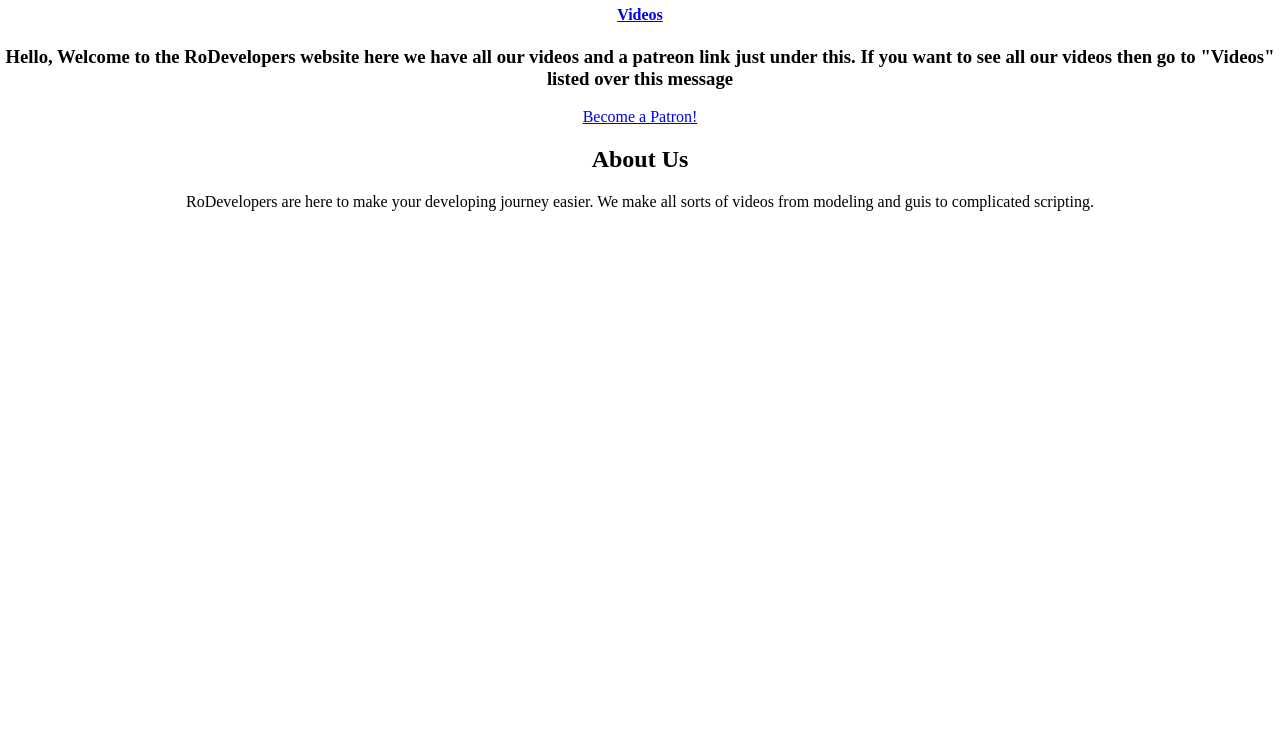
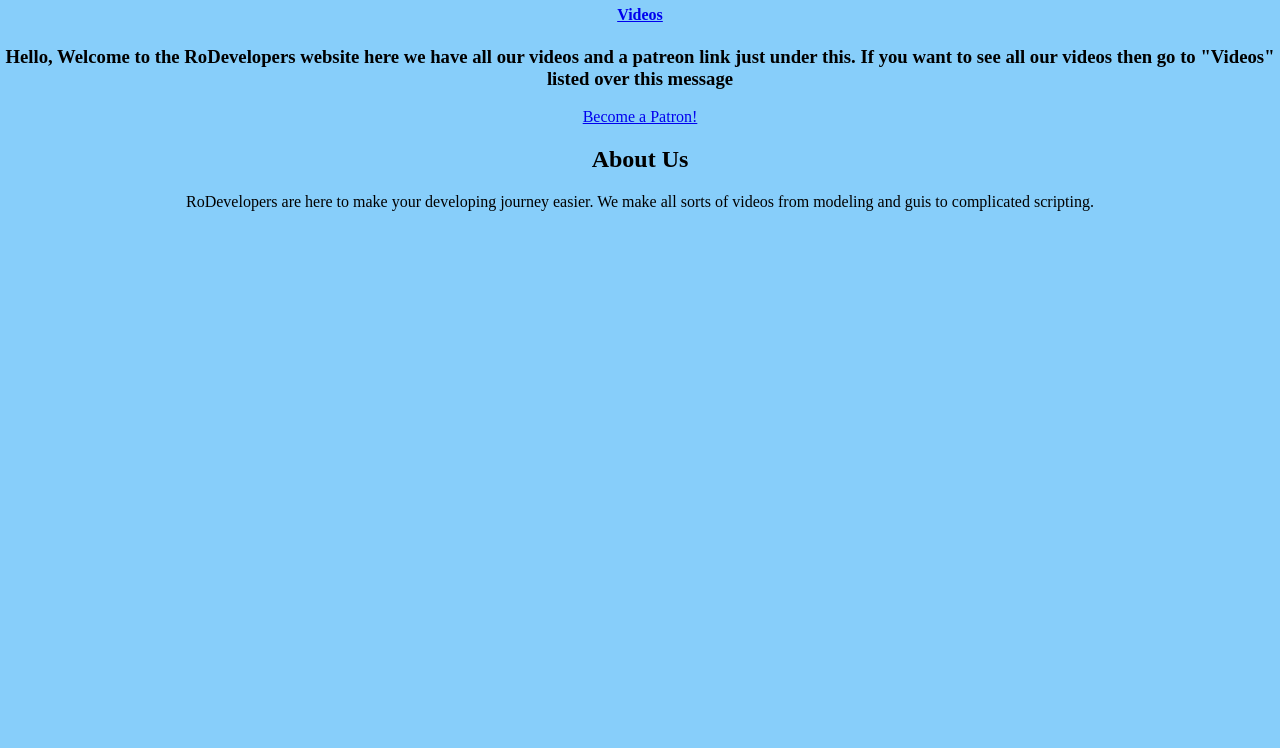
Before and after one commit to EwweKovacevic/rodeveloperss, a plain HTML site: page index.html in a window 1280 px wide. Shown: the part 52-800 px from the top of the page. Drawn offline with Linux system fonts and the light colour scheme.

Commit message:
Update styles.css

```diff
--- a/styles.css
+++ b/styles.css
@@ -1,5 +1,5 @@
 body {
     margin: 0;
-    background: image(Images/bannerrodev);
+    background: lightskyblue;
     text-align: center;
 }
```
